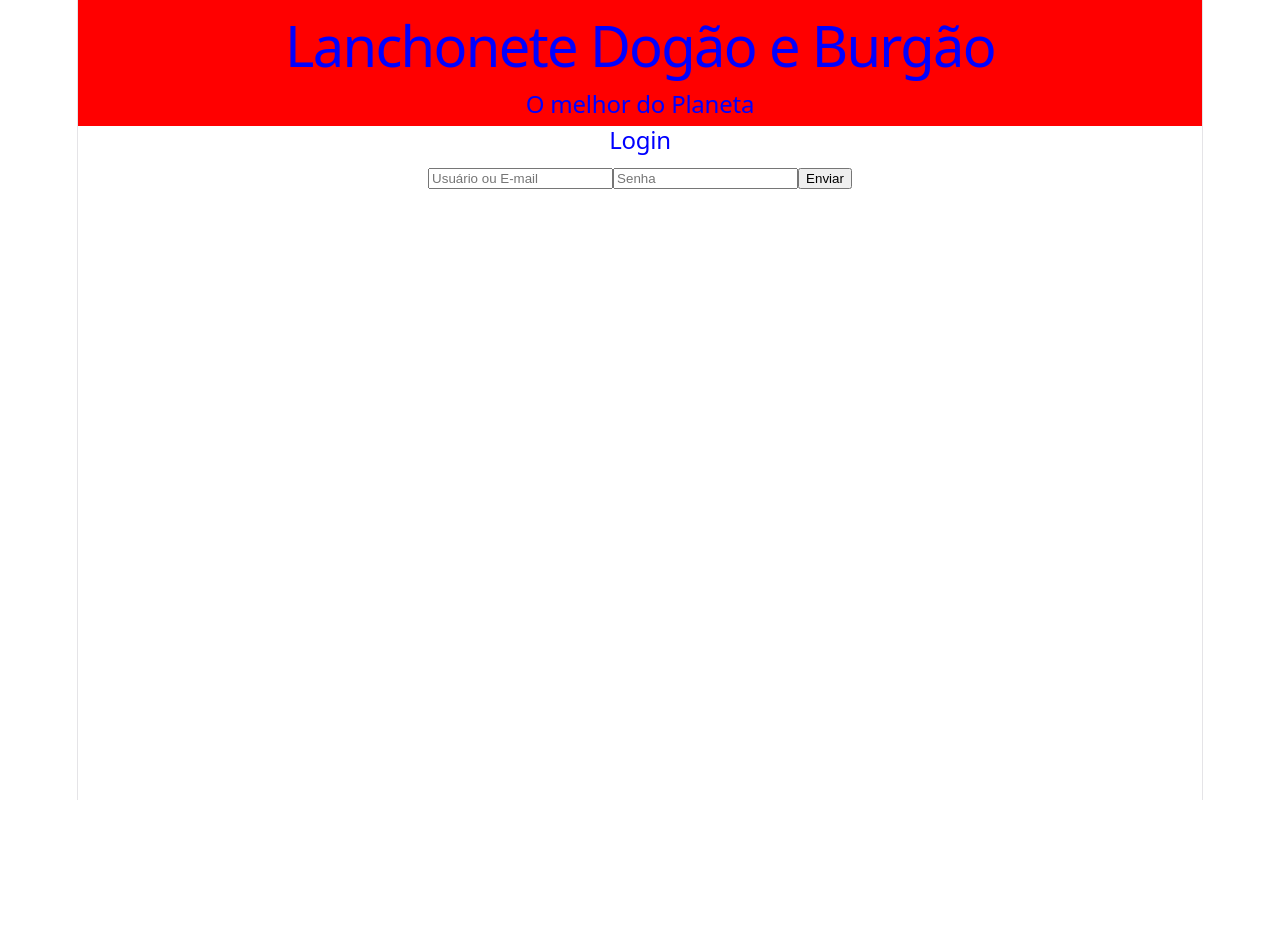
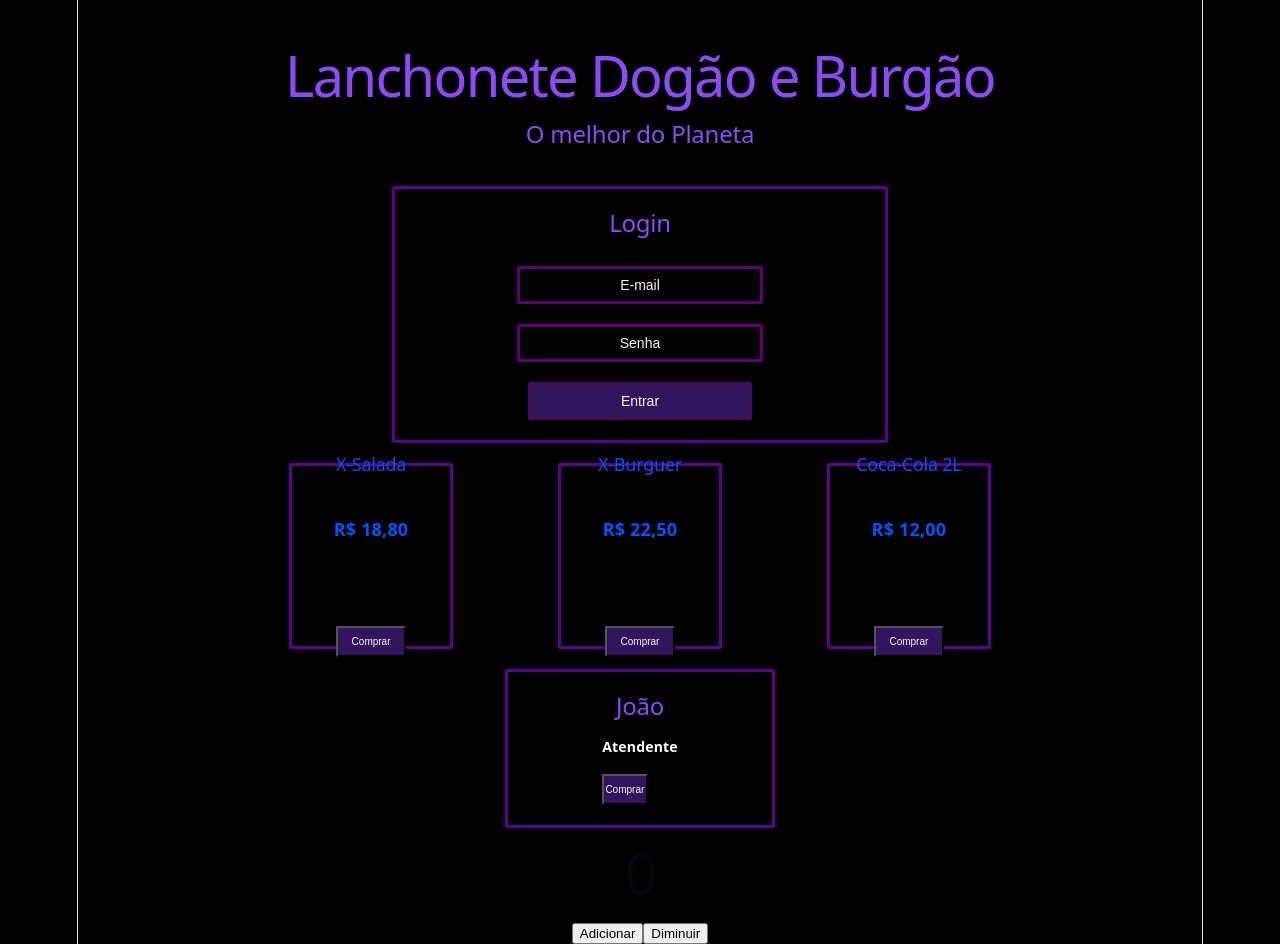
Before and after one commit to flip154/lanchonete, a React (Vite) app: page / in a window 1280 px wide. Before the commit the page ends 800 px from the top, so only its background shows below. Built offline with nearby package versions, Linux system fonts and the light colour scheme.

Commit message:
segundo commit

```diff
--- a/src/App.jsx
+++ b/src/App.jsx
@@ -1,5 +1,7 @@
 import Header from "./componentes/Header";
 import Login from "./componentes/Login";
+import CardProd from "./componentes/CardProd";
+import Contador from "./componentes/Contador";
 
 
 function App(){
@@ -9,8 +11,22 @@ function App(){
        subtitulo="O melhor do Planeta" />
 
       <Login  />
+      <section className="card">
+        <div className="produtos">
+          <CardProd nome="X-Salada" preco="R$ 18,80" />
+          <CardProd nome="X-Burguer" preco="R$ 22,50" />
+          <CardProd nome="Coca-Cola 2L" preco="R$ 12,00" />
+      </div>
+
+      <div className="card_funcionario">
+        <CardProd nome="João" cargo="Atendente"/>
+
+      </div>
+
+      <Contador />
+      </section>
     </>
 
   )
 }
-export default App
+export default App;
--- /dev/null
+++ b/src/componentes/CardProd.css
@@ -0,0 +1,67 @@
+.card .produtos {
+    display: flex;
+    margin: 0 auto;
+    width: 70%;
+    background-color: #0000006b;
+    flex-wrap: wrap;
+    justify-content: center;
+    gap: 20px;
+    padding: 20px;
+}
+
+.card .produtos .card_produto {
+    display: flex;
+    width: 15%;
+    height: 140px;
+     margin: 0 auto;
+    flex-direction: column;
+    justify-content: center ;
+    text-align: center ;
+    align-items: center ;
+    font-size: 12px;
+    gap: 15px ;
+    padding: 20px;
+    background-color: #0000006b;
+    border: 3px solid #5b018f;
+    border-radius: 2px;
+}
+
+.card .produtos .card_produto h2,.card .produtos .card_produto h3 {
+    color: #0453fd;
+    font-size: 18px;
+    text-align: center;
+    justify-content: center;
+    gap: 10px;
+    padding: 0 auto;
+}
+
+.card_funcionario {
+    display: flex;
+    margin: 0 auto;
+    height: 0 auto;
+    width: 20%;
+    background-color: #000000;
+    color: #ffffff;
+    border: 3px solid #5b018f;
+    border-radius: 2px;
+    flex-wrap: wrap;
+    justify-content: center;
+     text-align: center ;
+    font-size: 12px;
+    gap: 20px;
+    padding: 20px;
+}
+
+.card .botao_comprar {
+    display: flex;
+    width: 60%;
+    padding: 8px;
+    gap: 10px;
+    background-color: #31165e;
+    color: #fff3f3;
+    outline: none;
+    font-size: 10px;
+    text-align: center;
+    align-items: center;
+    justify-content: center;
+}
--- /dev/null
+++ b/src/componentes/CardProd.jsx
@@ -0,0 +1,17 @@
+import "./CardProd.css";
+function CardProd({ nome, preco, cargo }) {
+    return (
+<>
+      <div className= "card_produto">
+        <h2>{nome}</h2>
+        <h3>{preco}</h3>
+        <h3>{cargo}</h3>
+        <button className="botao_comprar" onClick={() => {}}>
+          Comprar
+        </button>
+      </div>
+</>
+    );
+  }
+
+  export default CardProd;
--- /dev/null
+++ b/src/componentes/Contador.jsx
@@ -0,0 +1,17 @@
+import { useState } from "react";
+
+function Contador() {
+
+    const [contador, setContador] = useState(0);
+    return (
+
+        <>
+        <h1>{contador}</h1>
+
+        <button onClick={() => setContador(contador + 1)}>Adicionar</button>
+        <button onClick={() => setContador(contador - 1)}>Diminuir</button>
+        </>
+    );
+}
+
+export default Contador;
--- a/src/componentes/Header.css
+++ b/src/componentes/Header.css
@@ -1,6 +1,12 @@
 .titulo{
-    background-color:red}
+    gap: 50px ;
+    padding: 30px ;
+    background-color:rgb(0, 0, 0)}
 
 .titulo h1,h2{
-    color:blue;
+    color:rgb(141, 75, 247);
 }
+
+body{
+    background-color:rgb(0, 0, 0);
+}
--- a/src/componentes/Login.css
+++ b/src/componentes/Login.css
@@ -1,5 +1,55 @@
 .container {
     display : flex ;
     flex-direction: column;
+    justify-content: center ;
+    align-items: center ;
     gap: 20px ;
 }
+.container input {
+    display: flex;
+    width: 50%;
+    padding: 8px;
+    color: #fff3f3;
+    background-color: #000000;
+    border: 3px solid #5d0074;
+    border-radius: 2px;
+    outline: none;
+    font-size: 14px;
+    text-align: center;
+    align-items: center;
+
+}
+
+.container input::placeholder {
+    color: #fff3f3;
+    background-color: #000000;
+    text-align: center;
+}
+.container button {
+    display: flex;
+    width: 50%;
+    padding: 8px;
+    background-color: #31165e;
+    color: #fff3f3;
+    border: 3px solid #470c58;
+    border-radius: 2px;
+    outline: none;
+    font-size: 14px;
+    text-align: center;
+    align-items: center;
+    justify-content: center;
+}
+
+.container .card {
+    display: flex;
+    width: 40%;
+    flex-direction: column;
+    justify-content: center ;
+    align-items: center ;
+    gap: 20px ;
+    padding: 20px;
+    background-color: #0000006b;
+    border: 3px solid #5b018f;
+    border-radius: 2px;
+    color: #ffffff;
+}
--- a/src/componentes/Login.jsx
+++ b/src/componentes/Login.jsx
@@ -1,11 +1,14 @@
+import "./Login.css";
 function Login() {
     return (
       <>
-        <h2>Login</h2>
         <div className="container">
-          <input type="text" placeholder="Usuário ou E-mail" />
-          <input type="password" placeholder="Senha" />
-          <button>Enviar</button>
+          <div className="card">
+            <h2>Login</h2>
+          <input id="input_usuario" type="text" placeholder="E-mail" />
+          <input id="input_senha" type="password" placeholder="Senha" />
+          <button id="bt_entrar">Entrar</button>
+        </div>
         </div>
       </>
     );
```
